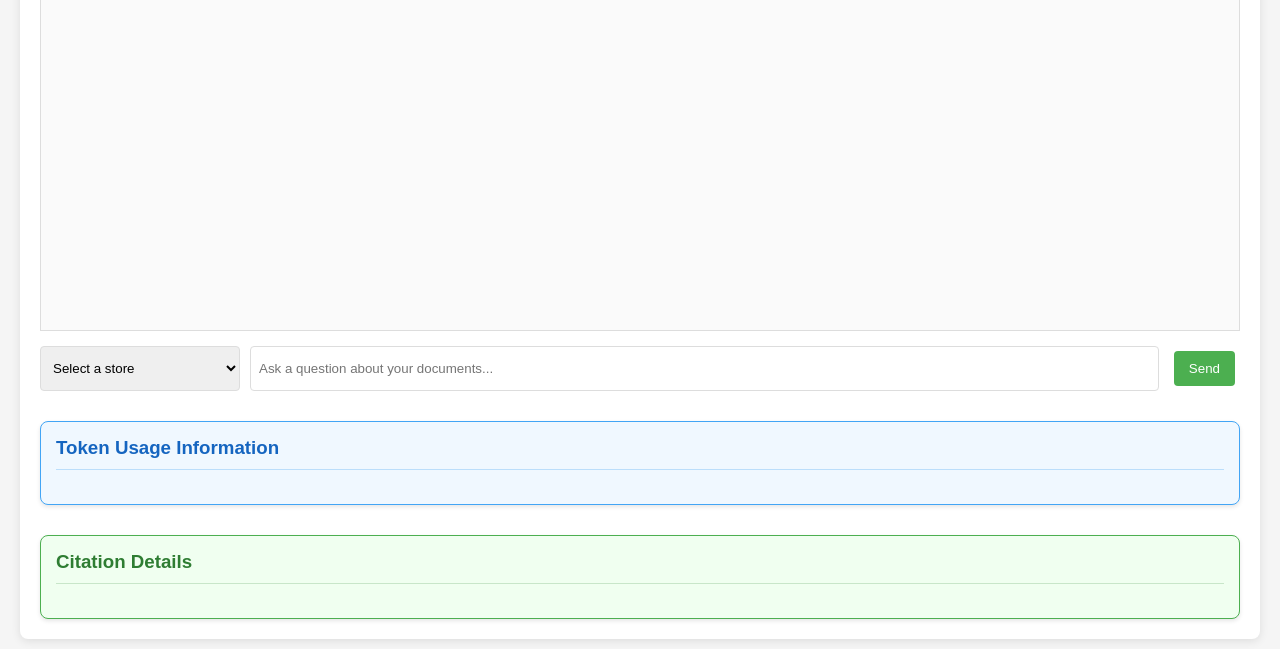
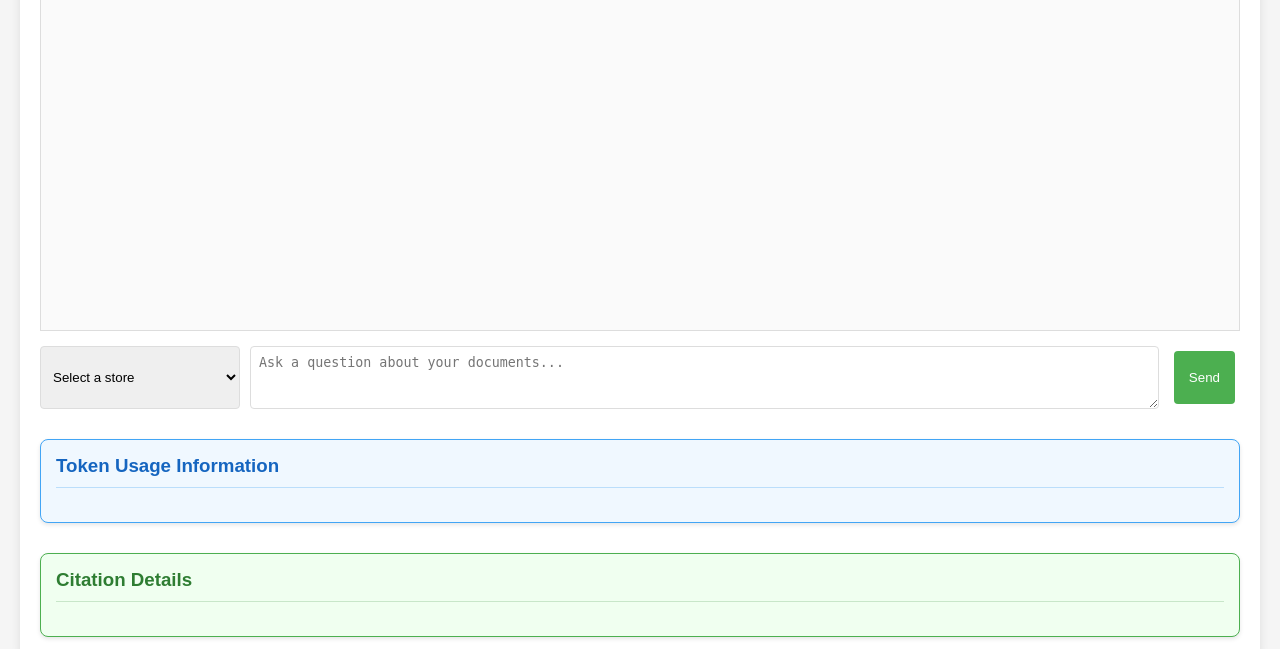
Before and after one commit to agutama/gemini-file-search-app, a Flask app: page / in a window 1280 px wide. Shown: the part 1757-2406 px from the top of the page. Run offline with Flask 3, Linux system fonts and the light colour scheme; data that the repository does not hold is empty.

Commit message:
add feat multiline

```diff
--- a/static/script.js
+++ b/static/script.js
@@ -160,10 +160,12 @@ document.addEventListener('DOMContentLoaded', function() {
 
     // Chat functionality
     document.getElementById('send-btn').addEventListener('click', sendMessage);
-    document.getElementById('chat-input').addEventListener('keypress', function(e) {
-        if (e.key === 'Enter') {
+    document.getElementById('chat-input').addEventListener('keydown', function(e) {
+        if (e.key === 'Enter' && !e.shiftKey) {
+            e.preventDefault(); // Prevent adding a new line
             sendMessage();
         }
+        // Allow Shift+Enter for new line
     });
 
     function listStores() {
@@ -444,18 +446,20 @@ document.addEventListener('DOMContentLoaded', function() {
         // Record start time for response time calculation
         const startTime = Date.now();
 
-        // Add user message to chat
+        // Add user message to chat (preserve line breaks for display)
         addToChat('user', message);
         input.value = '';
 
-        // Send to API
+        // Send to API - replace line breaks with spaces for API request
+        const apiMessage = message.replace(/\n/g, ' ');
+
         fetch('/api/chat', {
             method: 'POST',
             headers: {
                 'Content-Type': 'application/json'
             },
             body: JSON.stringify({
-                query: message,
+                query: apiMessage,
                 store_names: [queryStore.value]  // Changed to store_names array to match backend
             })
         })
--- a/static/style.css
+++ b/static/style.css
@@ -52,7 +52,8 @@ input[type="text"],
 input[type="password"],
 input[type="number"],
 input[type="file"],
-select {
+select,
+textarea {
     width: 100%;
     padding: 8px;
     border: 1px solid #ddd;
@@ -140,8 +141,12 @@ button:hover {
     gap: 10px;
 }
 
-.chat-input-area input {
+.chat-input-area input,
+.chat-input-area textarea {
     flex: 1;
+    resize: vertical;
+    min-height: 40px;
+    max-height: 200px;
 }
 
 .chat-input-area select {
--- a/templates/index.html
+++ b/templates/index.html
@@ -124,7 +124,7 @@
                 <select id="query-store">
                     <option value="">Select a store</option>
                 </select>
-                <input type="text" id="chat-input" placeholder="Ask a question about your documents...">
+                <textarea id="chat-input" placeholder="Ask a question about your documents..." rows="3"></textarea>
                 <button id="send-btn">Send</button>
             </div>
         </section>
```
